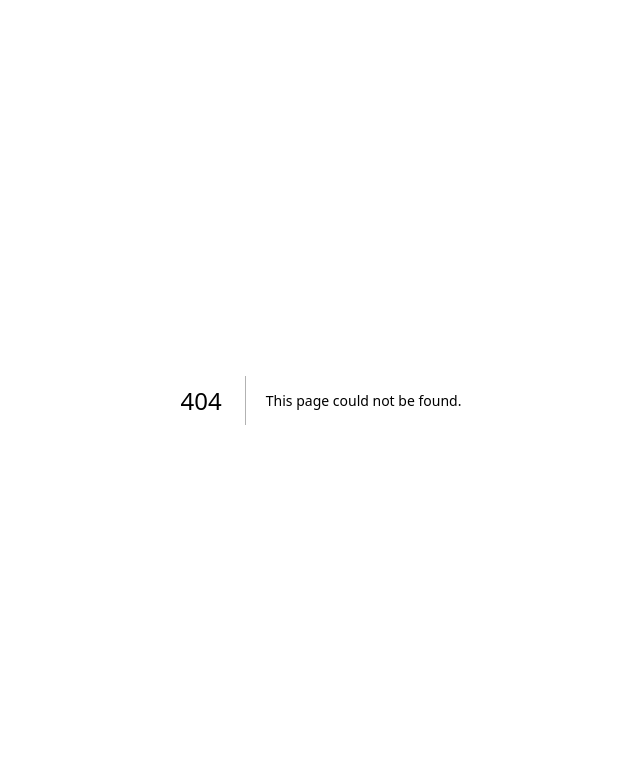
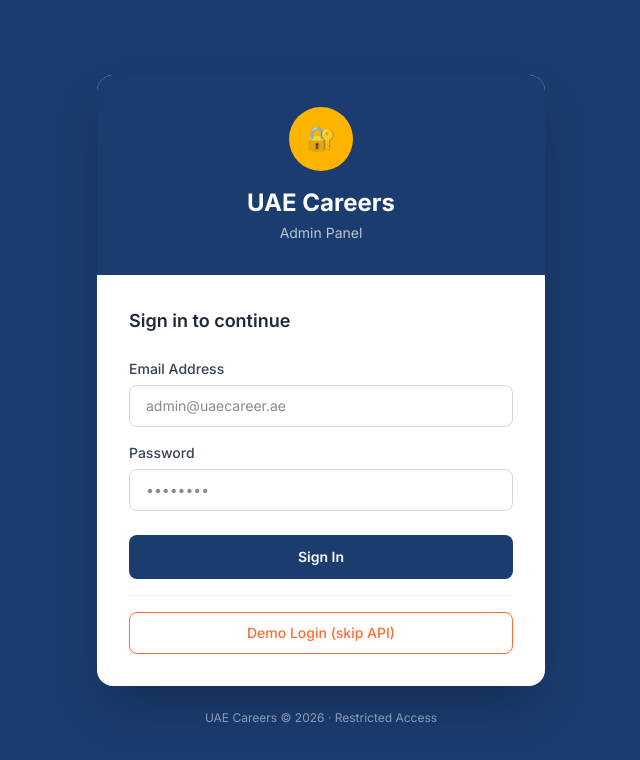
Before and after one commit to Hassnain580/Jobs, a Next.js app in the folder uae-careers/web/: page /secure-portal-9x4m7k in a window 1280 px wide. Before the commit this address had no page. Shown: the top 760 px of the page, without its empty margins (319-959 px from the left). Built offline with nearby package versions, Linux system fonts and the light colour scheme.

Commit message:
Add secret admin login route and update layout redirects
Admin login moved to /secure-portal-9x4m7k — the /admin/login path
still exists but all auth redirects now point to the secret URL.

https://claude.ai/code/session_012NPAiy9t7qpZXrcANbZq7s

```diff
--- a/uae-careers/web/src/app/admin/layout.tsx
+++ b/uae-careers/web/src/app/admin/layout.tsx
@@ -29,7 +29,7 @@ export default function AdminLayout({ children }: { children: React.ReactNode })
     setMounted(true);
     const token = localStorage.getItem('admin_token');
     if (!token && pathname !== '/admin/login') {
-      router.replace('/admin/login');
+      router.replace('/secure-portal-9x4m7k');
       return;
     }
     const name = localStorage.getItem('admin_name');
@@ -39,7 +39,7 @@ export default function AdminLayout({ children }: { children: React.ReactNode })
   const handleLogout = () => {
     localStorage.removeItem('admin_token');
     localStorage.removeItem('admin_name');
-    router.replace('/admin/login');
+    router.replace('/secure-portal-9x4m7k');
   };
 
   // Don't render layout on login page
--- /dev/null
+++ b/uae-careers/web/src/app/secure-portal-9x4m7k/page.tsx
@@ -0,0 +1,131 @@
+'use client';
+
+import { useState } from 'react';
+import { useRouter } from 'next/navigation';
+
+export default function SecureAdminLoginPage() {
+  const router = useRouter();
+  const [email, setEmail] = useState('');
+  const [password, setPassword] = useState('');
+  const [loading, setLoading] = useState(false);
+  const [error, setError] = useState('');
+
+  const handleSubmit = async (e: React.FormEvent) => {
+    e.preventDefault();
+    setError('');
+    setLoading(true);
+
+    try {
+      const res = await fetch(
+        `${process.env.NEXT_PUBLIC_API_URL || 'http://localhost:8080'}/api/auth/login`,
+        {
+          method: 'POST',
+          headers: { 'Content-Type': 'application/json' },
+          body: JSON.stringify({ email, password }),
+        }
+      );
+
+      if (!res.ok) {
+        const data = await res.json().catch(() => ({}));
+        throw new Error(data?.message || 'Invalid credentials');
+      }
+
+      const data = await res.json();
+      const user = data.user || data;
+      if (!['SUPER_USER', 'ADMIN'].includes(user.role)) {
+        throw new Error('Access denied. Admin accounts only.');
+      }
+      localStorage.setItem('admin_token', data.data?.accessToken || data.accessToken || '');
+      localStorage.setItem('admin_name', user.firstName || user.email || 'Admin');
+      router.replace('/admin');
+    } catch (err: unknown) {
+      const message = err instanceof Error ? err.message : 'Login failed';
+      setError(message);
+    } finally {
+      setLoading(false);
+    }
+  };
+
+  const handleDemoLogin = () => {
+    localStorage.setItem('admin_token', 'demo_admin_token');
+    localStorage.setItem('admin_name', 'Super Admin');
+    router.replace('/admin');
+  };
+
+  return (
+    <div className="min-h-screen bg-[#1A3C6E] flex items-center justify-center p-4">
+      <div className="w-full max-w-md">
+        <div className="bg-white rounded-2xl shadow-2xl overflow-hidden">
+          <div className="bg-[#1A3C6E] px-8 py-8 text-center">
+            <div className="inline-flex items-center justify-center w-16 h-16 rounded-full bg-[#FFB400] mb-4">
+              <span className="text-2xl">🔐</span>
+            </div>
+            <h1 className="text-2xl font-bold text-white">UAE Careers</h1>
+            <p className="text-white/70 text-sm mt-1">Admin Panel</p>
+          </div>
+
+          <div className="px-8 py-8">
+            <h2 className="text-gray-800 text-lg font-semibold mb-6">Sign in to continue</h2>
+
+            {error && (
+              <div className="mb-4 rounded-lg bg-red-50 border border-red-200 px-4 py-3 text-sm text-red-700">
+                {error}
+              </div>
+            )}
+
+            <form onSubmit={handleSubmit} className="space-y-4">
+              <div>
+                <label className="block text-sm font-medium text-gray-700 mb-1.5">
+                  Email Address
+                </label>
+                <input
+                  type="email"
+                  value={email}
+                  onChange={(e) => setEmail(e.target.value)}
+                  required
+                  placeholder="admin@uaecareer.ae"
+                  className="w-full rounded-lg border border-gray-300 px-4 py-2.5 text-sm focus:outline-none focus:ring-2 focus:ring-[#1A3C6E] focus:border-transparent transition"
+                />
+              </div>
+
+              <div>
+                <label className="block text-sm font-medium text-gray-700 mb-1.5">
+                  Password
+                </label>
+                <input
+                  type="password"
+                  value={password}
+                  onChange={(e) => setPassword(e.target.value)}
+                  required
+                  placeholder="••••••••"
+                  className="w-full rounded-lg border border-gray-300 px-4 py-2.5 text-sm focus:outline-none focus:ring-2 focus:ring-[#1A3C6E] focus:border-transparent transition"
+                />
+              </div>
+
+              <button
+                type="submit"
+                disabled={loading}
+                className="w-full rounded-lg bg-[#1A3C6E] px-4 py-3 text-sm font-semibold text-white hover:bg-[#0d2444] disabled:opacity-50 disabled:cursor-not-allowed transition-colors mt-2"
+              >
+                {loading ? 'Signing in…' : 'Sign In'}
+              </button>
+            </form>
+
+            <div className="mt-4 pt-4 border-t border-gray-100">
+              <button
+                onClick={handleDemoLogin}
+                className="w-full rounded-lg border border-[#FF6B35] px-4 py-2.5 text-sm font-medium text-[#FF6B35] hover:bg-orange-50 transition-colors"
+              >
+                Demo Login (skip API)
+              </button>
+            </div>
+          </div>
+        </div>
+
+        <p className="text-center text-white/50 text-xs mt-6">
+          UAE Careers © {new Date().getFullYear()} · Restricted Access
+        </p>
+      </div>
+    </div>
+  );
+}
```
